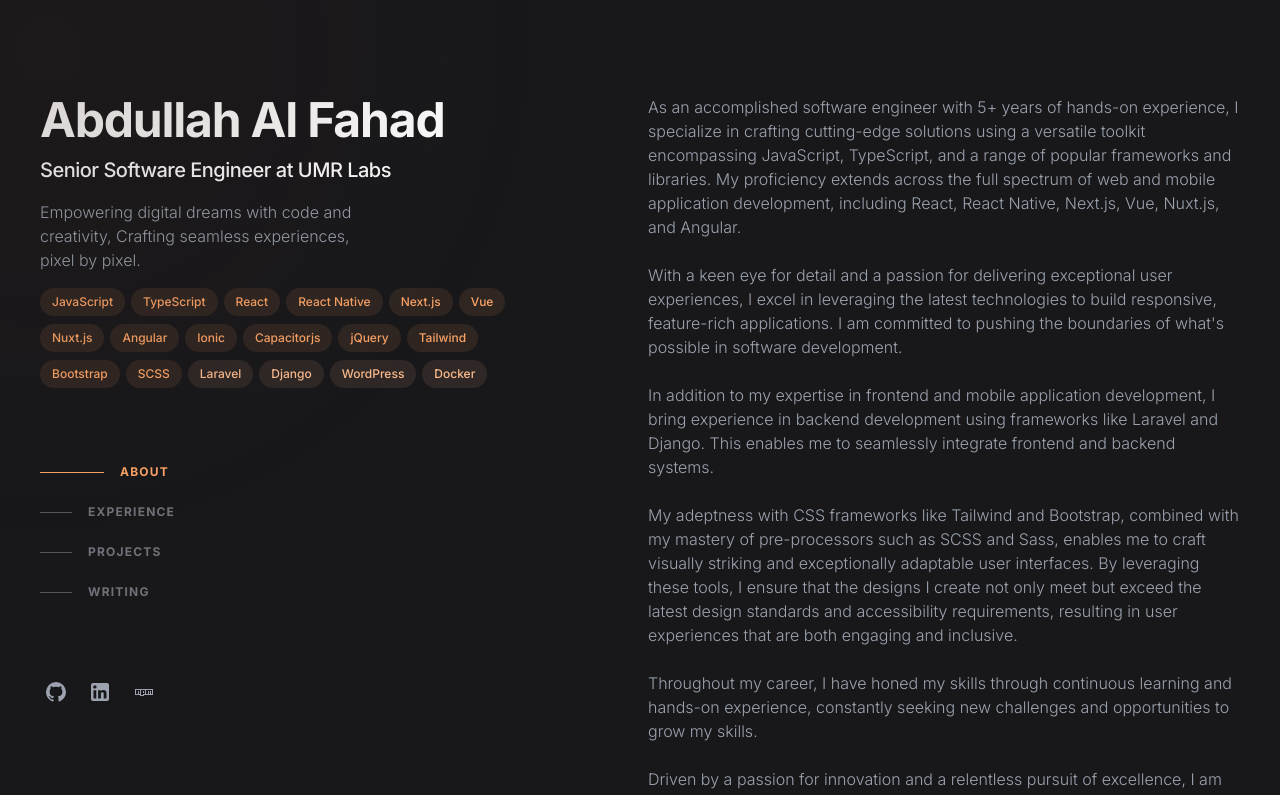
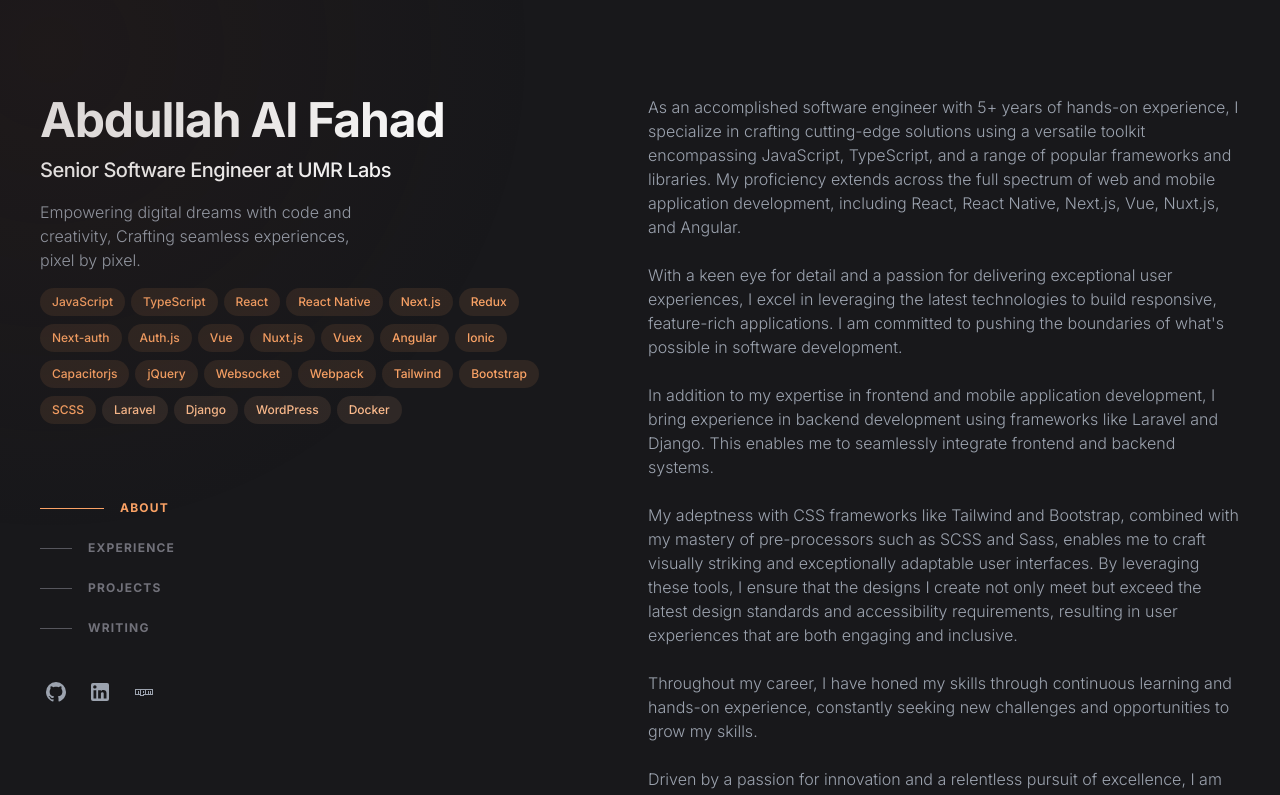
Before and after one commit to im-fahad/portfolio, a Next.js app: page / in a window 1280 px wide. Shown: the top 795 px of the page. Built offline with nearby package versions, Linux system fonts and the light colour scheme.

Commit message:
skill updated

```diff
--- a/src/app/page.tsx
+++ b/src/app/page.tsx
@@ -84,10 +84,22 @@
                                 <div className="af-skills__item-inner">Next.js</div>
                             </li>
                             <li className="af-skills__item">
+                                <div className="af-skills__item-inner">Redux</div>
+                            </li>
+                            <li className="af-skills__item">
+                                <div className="af-skills__item-inner">Next-auth</div>
+                            </li>
+                            <li className="af-skills__item">
+                                <div className="af-skills__item-inner">Auth.js</div>
+                            </li>
+                            <li className="af-skills__item">
                                 <div className="af-skills__item-inner">Vue</div>
                             </li>
                             <li className="af-skills__item">
                                 <div className="af-skills__item-inner">Nuxt.js</div>
+                            </li>
+                            <li className="af-skills__item">
+                                <div className="af-skills__item-inner">Vuex</div>
                             </li>
                             <li className="af-skills__item">
                                 <div className="af-skills__item-inner">Angular</div>
@@ -100,6 +112,12 @@
                             </li>
                             <li className="af-skills__item">
                                 <div className="af-skills__item-inner">jQuery</div>
+                            </li>
+                            <li className="af-skills__item">
+                                <div className="af-skills__item-inner">Websocket</div>
+                            </li>
+                            <li className="af-skills__item">
+                                <div className="af-skills__item-inner">Webpack</div>
                             </li>
                             <li className="af-skills__item">
                                 <div className="af-skills__item-inner">Tailwind</div>
```
